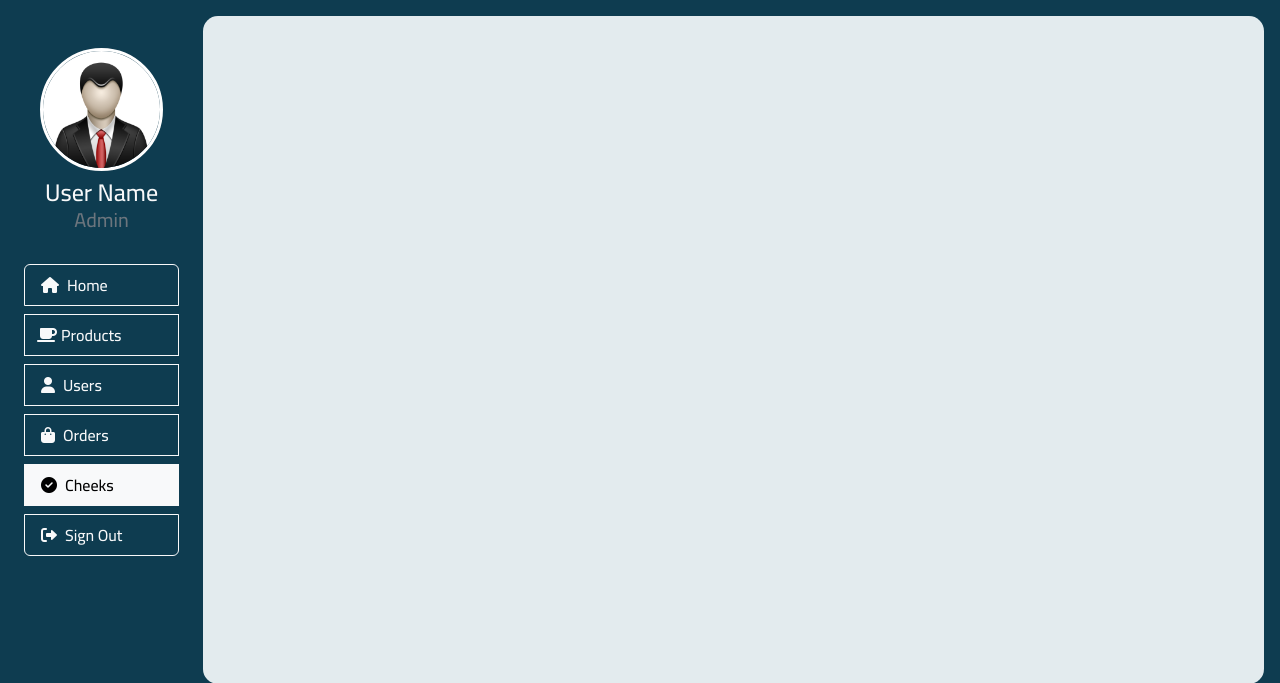
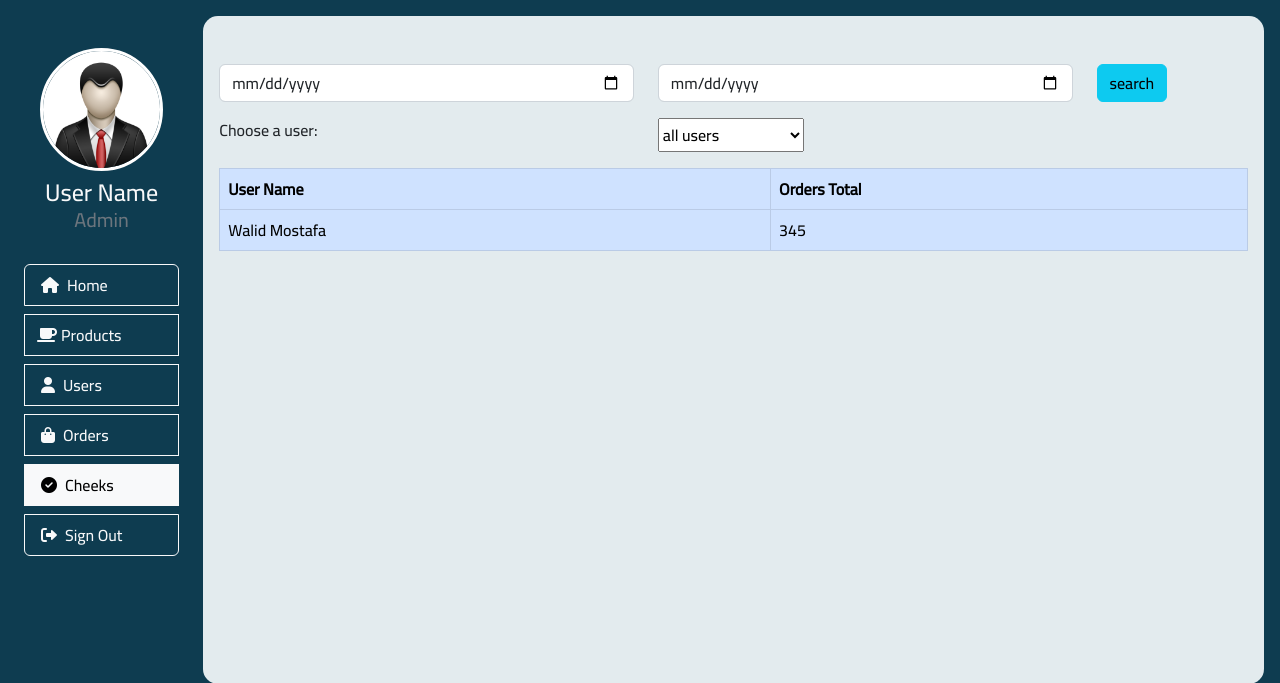
Before and after one commit to WalidMF/Coffee_Shop, a PHP site: page /Cheeks.php in a window 1280 px wide. Shown: the top 683 px of the page. Run offline with PHP 8.4, Linux system fonts and the light colour scheme; data comes from the database, SQL or seed files in the repository.

Commit message:
add main cheeks page

```diff
--- a/Cheeks.php
+++ b/Cheeks.php
@@ -16,6 +16,7 @@
         <link rel="shortcut icon" href="Assets/Images/icon.png" type="image/x-icon">
         <!-- Main Style CSS -->
         <link rel="stylesheet" href="Assets/Styles/style_main.css">
+        <link rel="stylesheet" href="Assets/Styles/cheeks.css">
 
     </head>
 
@@ -41,9 +42,98 @@
             <!-- Main Section -->
             <div class="main_section_style m-0 p-3">
 
+              <?php
+
+
+$con = new PDO('mysql:host=localhost;dbname=coffee_shop', 'root', 'kalbozy^^');
+
+
+$query1 = 'select   users.name ,  sum(distinct total)as totals
+from users
+join user_order_product on user_order_product.user_id = users.id
+join orders_info on orders_info.order_id = user_order_product.order_id
+group by users.name
+';
+
+$query1_prepared = $con->prepare($query1);
+$result = $query1_prepared->execute();
+echo '<pre>';
+$query1_data=($query1_prepared->fetchAll(PDO::FETCH_ASSOC));
+echo '</pre>';
+
+$query4='select name from users ';
+$query4_prepared = $con->prepare($query4);
+
+$result = $query4_prepared->execute();
+echo '<pre>';
+$query4_data= ($query4_prepared->fetchAll(PDO::FETCH_ASSOC));
+echo '</pre>';
+?>
 
 
 
+<form action="cheeks2.php" method="post" class="mt-3">
+
+  <div class="row">
+    <div class="col-5">
+      <input type="date" class="form-control" placeholder="yy/mm/dd" name="from_date" >
+    </div>
+    <div class="col-5">
+      <input type="date" class="form-control" placeholder="yy/mm/dd" name="till_date" >
+    </div>
+
+
+    <div class="col-2">
+    <button class="btn btn-info" type="submit">search</button>
+    </div>
+</div>
+<div class="row  mt-3">
+  <div class="col-5 ">
+<label for="chooseUserDrop" id="chooseUser">Choose a user:</label>
+</div>
+<div class="col-5">
+<select name="user" id="chooseUserDrop" >
+    <option >all users</option>
+    <?php foreach($query4_data as $user) :?>
+    <option > <?php foreach ($user as $key => $value):
+                        echo $value ;
+                     endforeach ; ?>
+
+                    </option>
+                    <?php endforeach ; ?>
+
+
+
+</select>
+    </div>
+
+    </div>
+</form>
+
+<!-- clients orders dashboard -->
+
+<table class="table table-striped table-bordered table-hover table-primary mt-3" >
+  <thead>
+    <tr>
+      <th scope="col">User Name</th>
+      <th scope="col">Orders Total</th>
+
+    </tr>
+  </thead>
+  <tbody>
+    <tr>
+
+    <?php foreach ($query1_data as $user): ?>
+                <tr>
+                <?php foreach ($user as $key => $value): ?>
+                        <td> <?php echo $value ?> </td>
+                    <?php endforeach;?>
+                </tr>
+            <?php endforeach;?>
+    </tr>
+
+  </tbody>
+</table>
 
 
 
```
